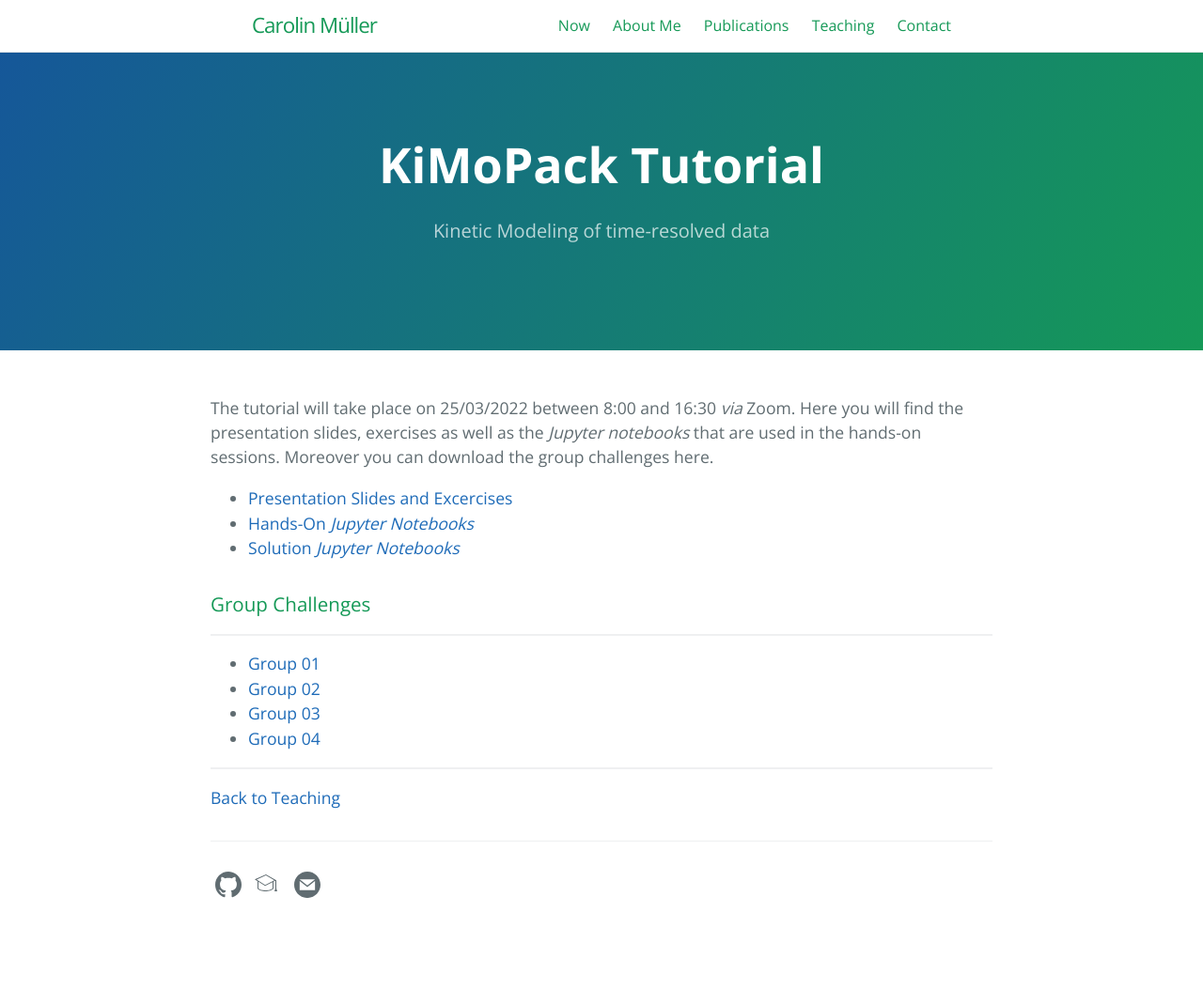
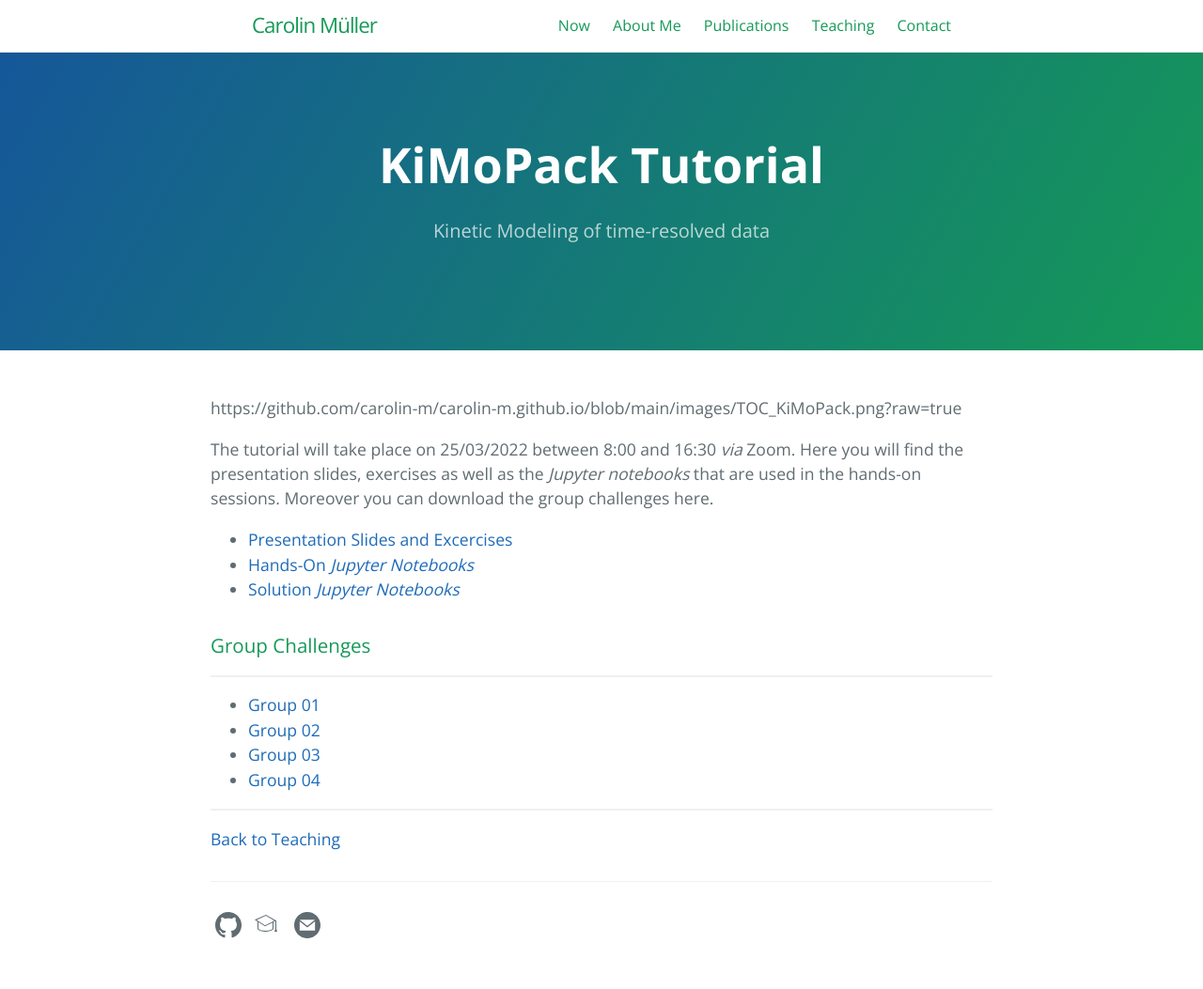
Before and after one commit to carolin-m/carolin-m.github.io, a Jekyll site: the page built from KiMoPack_tutorial.md, in a window 1280 px wide. Shown: the whole page at 94% size. Built offline with Jekyll 4.4.1, drawn with Linux system fonts in a browser that asks for light colours; before the commit the page ends 1010 px from its top, so only the background shows below that; some of the changed lines change nothing that is shown.

Commit message:
Update KiMoPack_tutorial.md

```diff
--- a/KiMoPack_tutorial.md
+++ b/KiMoPack_tutorial.md
@@ -5,6 +5,7 @@
 ref: kimopack_tutorial
 order: 1
 ---
+https://github.com/carolin-m/carolin-m.github.io/blob/main/images/TOC_KiMoPack.png?raw=true
 
 The tutorial will take place on 25/03/2022 between 8:00 and 16:30 *via* Zoom. Here you will find the presentation slides, exercises as well as the *Jupyter notebooks* that are used in the hands-on sessions. Moreover you can download the group challenges here.
 
```
